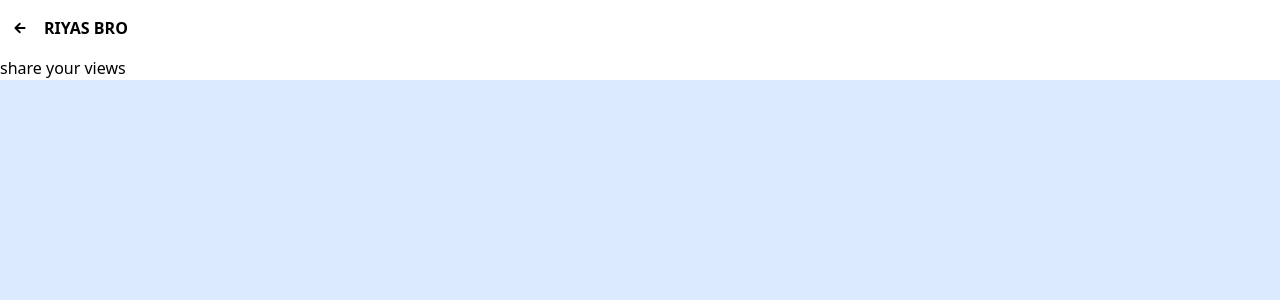
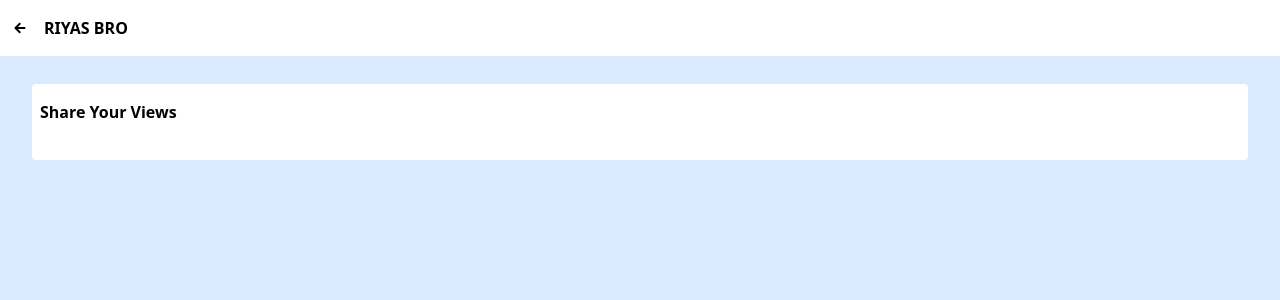
Before and after one commit to Its-Riyas-28/Feedback-App, a Next.js app: page /reviews/youtube in a window 1280 px wide. Shown: the top 300 px of the page. Built offline with nearby package versions, Linux system fonts and the light colour scheme; what @designbycode/tailwindcss-text-shadow would draw is missing.

Commit message:
process:Developed sub pages

```diff
--- a/package.json
+++ b/package.json
@@ -22,6 +22,7 @@
     "eslint-config-google": "^0.14.0",
     "eslint-plugin-react": "^7.34.1",
     "postcss": "^8",
+    "prettier-plugin-tailwindcss": "^0.5.14",
     "tailwindcss": "^3.3.0"
   }
 }
--- a/src/app/reviews/youtube/page.jsx
+++ b/src/app/reviews/youtube/page.jsx
@@ -2,8 +2,8 @@ import React from 'react'
 
 function YouTubeReview() {
   return (
-    <div className='bg-white'>
-        <h4>share your views</h4>
+    <div className='bg-white mt-7 rounded py-9 mx-8 pl-2 pt-4 '>
+        <h4 className='font-semibold'>Share Your Views</h4>
     </div>
   )
 }
```
Also changed, not shown: src/app/page.js (line endings or trailing spaces), 1 other file (tests, documents, lock files or other folders).
